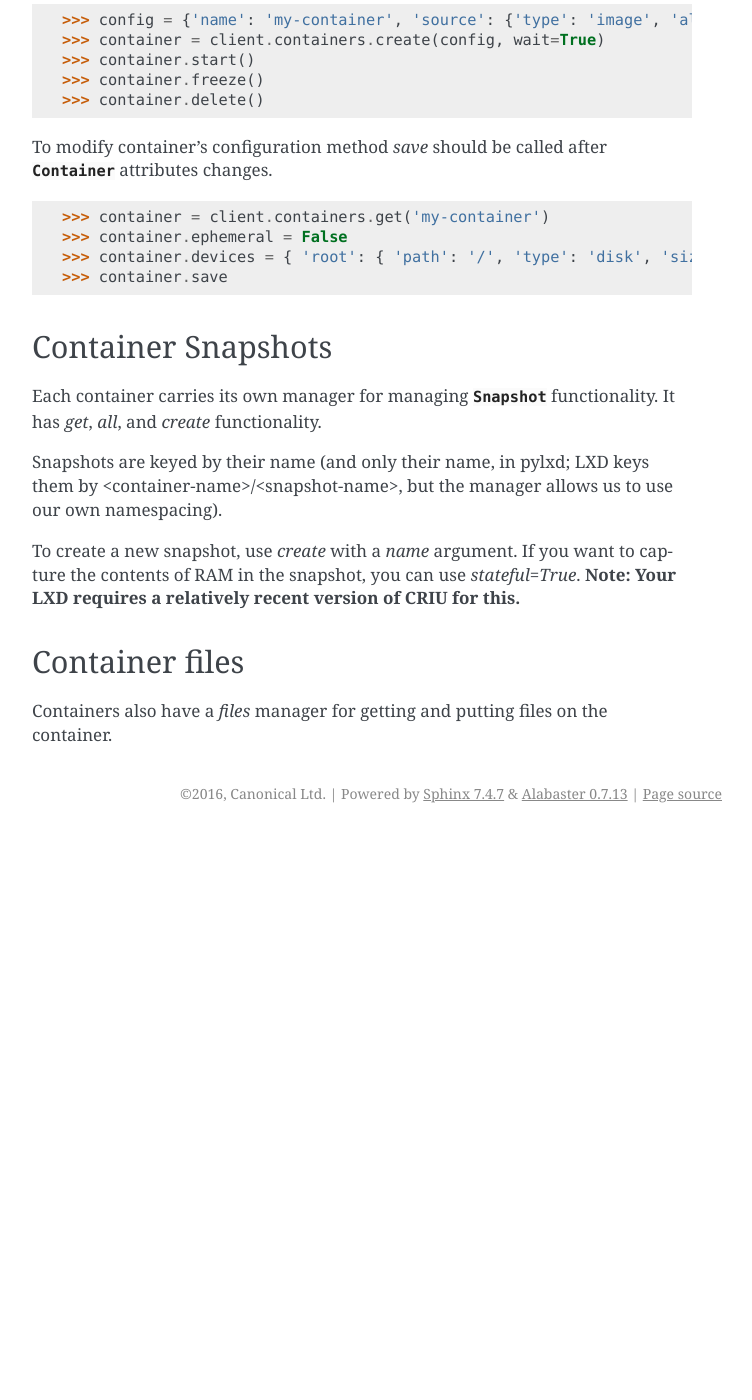
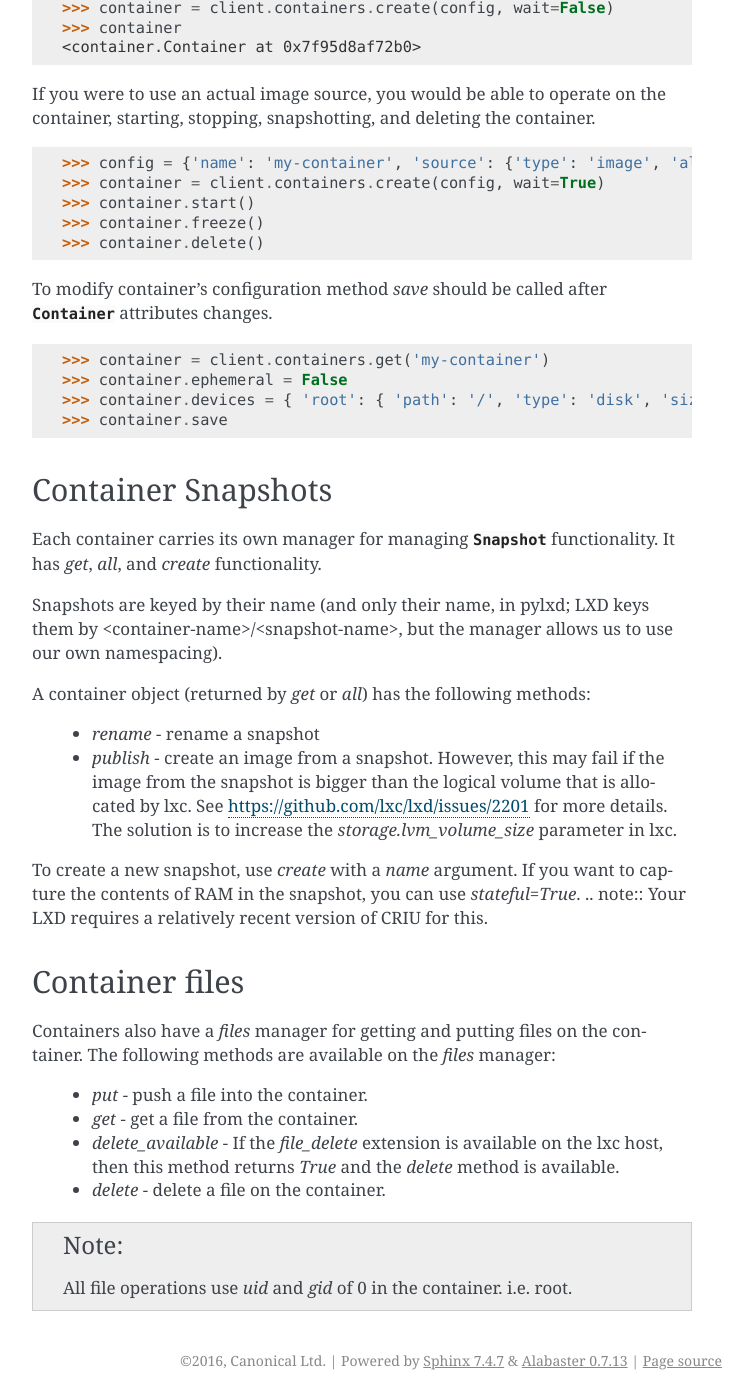
Before and after one commit to canonical/pylxd, a Sphinx documentation site: the page built from doc/source/containers.rst, in a window 1280 px wide and 1400 px high, scrolled down 2089 px. Shown: the whole window, without its empty margins (388-1140 px from the left). Built offline with Sphinx 7.4.7, drawn with Linux system fonts in a browser that asks for light colours; before the commit the page ends 2922 px from its top, so only the background shows below that; some of the changed text lies outside the part shown.

Commit message:
Update the containers documentation
This update matches the current models/container.py functionality.

```diff
--- a/doc/source/containers.rst
+++ b/doc/source/containers.rst
@@ -13,6 +13,7 @@
 Containers can be queried through the following client manager
 methods:
 
+  - `exists(name)` - Returns `boolean` indicating if the container exists.
   - `all()` - Retrieve all containers.
   - `get()` - Get a specific container, by its name.
   - `create(config, wait=False)` - Create a new container. This method
@@ -35,12 +36,14 @@
   - `ephemeral` - Whether the container is ephemeral
   - `expanded_config` - An expanded version of the config
   - `expanded_devices` - An expanded version of devices
-  - `name` - The name of the container. This attribute serves as the
-    primary identifier of a container.
+  - `name` - (Read only) The name of the container. This attribute serves as the
+    primary identifier of a container
+  - `description` - A description given to the container
   - `profiles` - A list of profiles applied to the container
-  - `status` - A string representing the status of the container
-  - `status_code` - A LXD status code of the container
-  - `stateful` - Whether the container is stateful
+  - `status` - (Read only) A string representing the status of the container
+  - `last_used_at` - (Read only) when the container was last used
+  - `status_code` - (Read only) A LXD status code of the container
+  - `stateful` - (Read only) Whether the container is stateful
 
 
 Container methods
@@ -64,7 +67,8 @@
   - `migrate` - Migrate the container. The first argument is a client
     connection to the destination server. This call is asynchronous, so
     `wait=True` is optional. The container on the new client is returned.
-
+  - `publish` - Publish the container as an image.  Note the container must be stopped
+    in order to use this method.  If `wait=True` is passed, then the image is returned.
 
 
 Examples
@@ -133,6 +137,14 @@
 keys them by <container-name>/<snapshot-name>, but the manager allows
 us to use our own namespacing).
 
+A container object (returned by `get` or `all`) has the following methods:
+
+  - `rename` - rename a snapshot
+  - `publish` - create an image from a snapshot.  However, this may fail if the
+    image from the snapshot is bigger than the logical volume that is allocated
+    by lxc.  See https://github.com/lxc/lxd/issues/2201 for more details.  The solution
+    is to increase the `storage.lvm_volume_size` parameter in lxc.
+
 .. code-block:: python
     >>> snapshot = container.snapshots.get('an-snapshot')
     >>> snapshot.created_at
@@ -156,7 +168,15 @@
 ---------------
 
 Containers also have a `files` manager for getting and putting files on the
-container.
+container.  The following methods are available on the `files` manager:
+
+  - `put` - push a file into the container.
+  - `get` - get a file from the container.
+  - `delete_available` - If the `file_delete` extension is available on the lxc
+    host, then this method returns `True` and the `delete` method is available.
+  - `delete` - delete a file on the container.
+
+.. note:: All file operations use `uid` and `gid` of 0 in the container.  i.e. root.
 
 .. code-block:: python
     >>> filedata = open('my-script').read()
```
Also changed, not shown: other parts of doc/source/containers.rst (+1 -1 lines), 1 other file.
